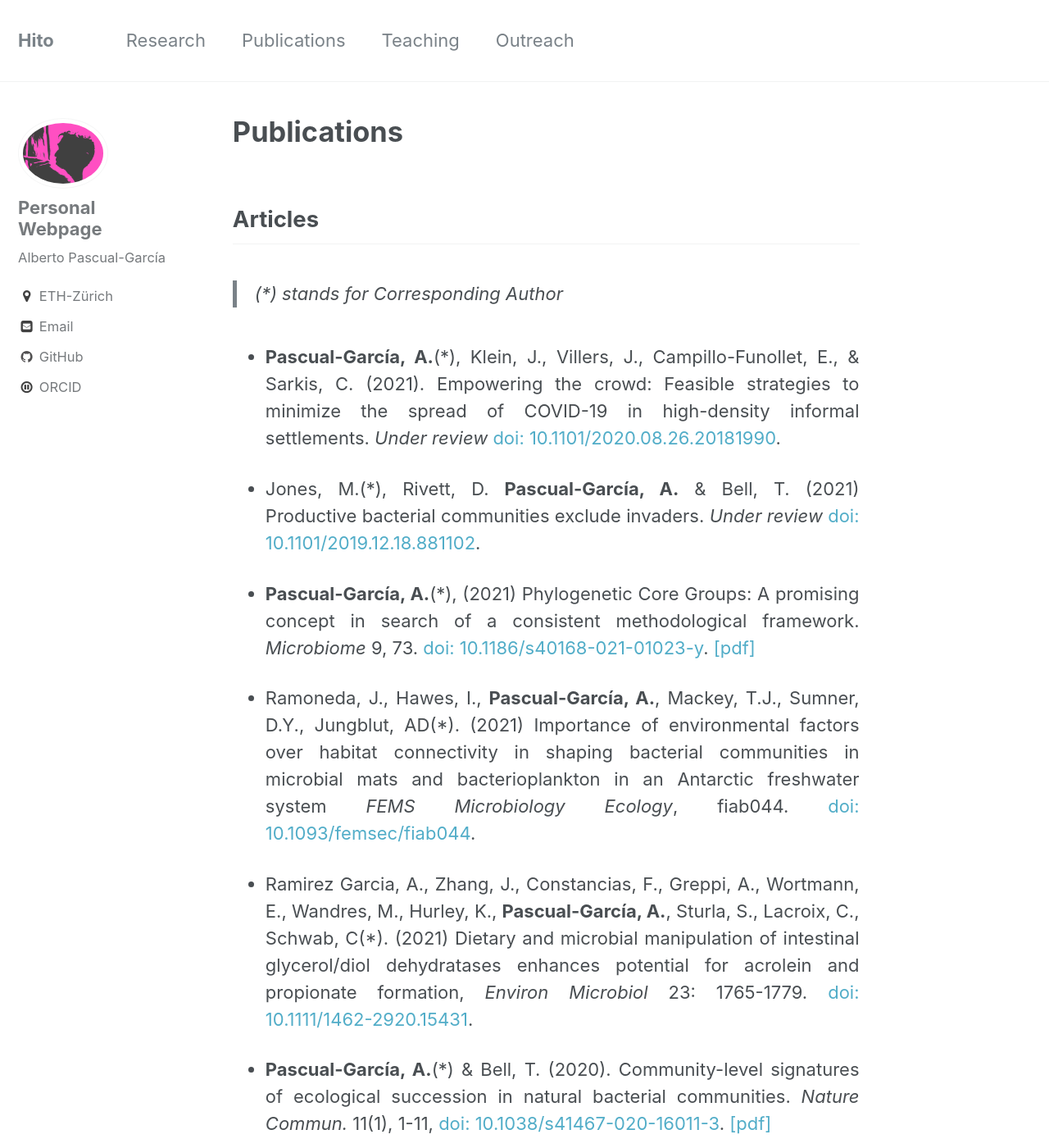
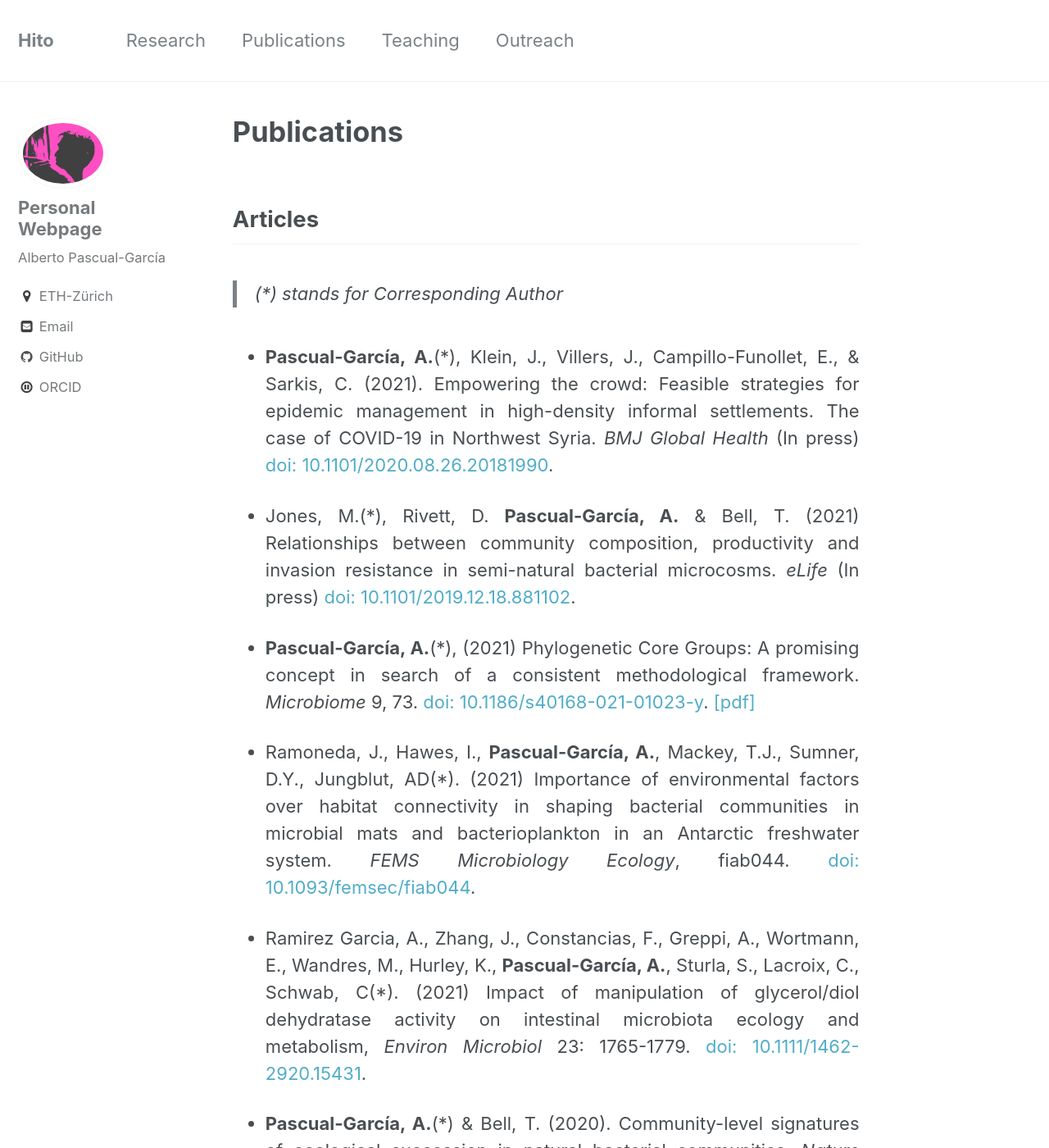
Before and after one commit to apascualgarcia/apascualgarcia.github.io, a Jekyll site: the page built from _pages/Publications.md, in a window 1280 px wide and 1400 px high. Shown: the whole window at 82% size. Built offline with Jekyll 4.4.1, drawn with Linux system fonts in a browser that asks for light colours.

Commit message:
Updated publications list

```diff
--- a/_pages/Publications.md
+++ b/_pages/Publications.md
@@ -13,21 +13,21 @@ permalink: /_pages/Publications/
 
 
 
-* **Pascual-García, A.**(*), Klein, J., Villers, J., Campillo-Funollet, E., & Sarkis, C. (2021). Empowering the crowd: Feasible strategies to minimize the spread of COVID-19 in high-density informal settlements. _Under review_ [doi: 10.1101/2020.08.26.20181990](https://doi.org/10.1101/2020.08.26.20181990).
+* **Pascual-García, A.**(*), Klein, J., Villers, J., Campillo-Funollet, E., & Sarkis, C. (2021). Empowering the crowd: Feasible strategies for epidemic management in high-density informal settlements. The case of COVID-19 in Northwest Syria. _BMJ Global Health_ (In press) [doi: 10.1101/2020.08.26.20181990](https://doi.org/10.1101/2020.08.26.20181990).
 
-* Jones, M.(*), Rivett, D. **Pascual-García, A.** & Bell, T. (2021) Productive bacterial communities exclude invaders. _Under review_ [doi: 10.1101/2019.12.18.881102](https://www.biorxiv.org/content/10.1101/2019.12.18.881102v1).
+* Jones, M.(*), Rivett, D. **Pascual-García, A.** & Bell, T. (2021) Relationships between community composition, productivity and invasion resistance in semi-natural bacterial microcosms. _eLife_ (In press) [doi: 10.1101/2019.12.18.881102](https://www.biorxiv.org/content/10.1101/2019.12.18.881102v1).
 
 * **Pascual-García, A.**(*), (2021) Phylogenetic Core Groups: A promising concept in search of a consistent methodological framework. _Microbiome_ 9, 73. [doi: 10.1186/s40168-021-01023-y](https://doi.org/10.1186/s40168-021-01023-y). [[pdf]](/assets/articles/Pascual-Garcia_PhylogeneticCoreGroups_Microbiome_2021.pdf)
 
 
 * Ramoneda, J., Hawes, I., **Pascual-García, A.**, Mackey, T.J., Sumner, D.Y., Jungblut, AD(*). (2021)  Importance of environmental factors over habitat
-connectivity in shaping bacterial communities in microbial mats and bacterioplankton in an Antarctic freshwater system _FEMS Microbiology Ecology_, fiab044. [doi: 10.1093/femsec/fiab044](https://doi.org/10.1093/femsec/fiab044).
+connectivity in shaping bacterial communities in microbial mats and bacterioplankton in an Antarctic freshwater system. _FEMS Microbiology Ecology_, fiab044. [doi: 10.1093/femsec/fiab044](https://doi.org/10.1093/femsec/fiab044).
 
 
-* Ramirez Garcia, A., Zhang, J., Constancias, F., Greppi, A., Wortmann, E., Wandres, M., Hurley, K., **Pascual-García, A.**, Sturla, S., Lacroix, C., Schwab, C(*). (2021) Dietary and microbial manipulation of intestinal glycerol/diol dehydratases enhances potential for acrolein and propionate formation, _Environ Microbiol_ 23: 1765-1779. [doi: 10.1111/1462-2920.15431](https://doi.org/0.1111/1462-2920.15431).
+* Ramirez Garcia, A., Zhang, J., Constancias, F., Greppi, A., Wortmann, E., Wandres, M., Hurley, K., **Pascual-García, A.**, Sturla, S., Lacroix, C., Schwab, C(*). (2021) Impact of manipulation of glycerol/diol dehydratase activity on intestinal microbiota ecology and metabolism, _Environ Microbiol_ 23: 1765-1779. [doi: 10.1111/1462-2920.15431](https://doi.org/10.1111/1462-2920.15431).
 
 
-* **Pascual-García, A.**(*) & Bell, T. (2020). Community-level signatures of ecological succession in natural bacterial communities. _Nature Commun._  11(1), 1-11, [doi: 10.1038/s41467-020-16011-3](https://www.biorxiv.org/content/10.1101/636233v2https://doi.org/10.1038/s41467-020-16011-3). [[pdf]](/assets/articles/Pascual-Garcia_CommunityLevelSignaturesEcologicalSuccession_NatureComm_2020.pdf)
+* **Pascual-García, A.**(*) & Bell, T. (2020). Community-level signatures of ecological succession in natural bacterial communities. _Nature Commun._  11(1), 1-11, [doi: 10.1038/s41467-020-16011-3](https://doi.org/10.1038/s41467-020-16011-3). [[pdf]](/assets/articles/Pascual-Garcia_CommunityLevelSignaturesEcologicalSuccession_NatureComm_2020.pdf)
 
 * **Pascual-García, A.**(*) & Bell, T. (2020). functionInk: An efficient method to detect functional groups in multidimensional networks reveals the hidden structure of ecological communities. _Meth. Ecol. Evol._, 11(7), 804-817 [doi: 10.1111/2041-210X.13377](https://doi.org/10.1111/2041-210X.13377). [[pdf]](/assets/articles/Pascual-Garcia_functionInk_MethEcolEvol_2020.pdf)
   * Shortlisted for the [Robert May Prize 2020.](https://methodsblog.com/2021/03/24/robert-may-prize-2020-the-shortlist/)
```
Also changed, not shown: other parts of _pages/Publications.md (+1 -1 lines).
